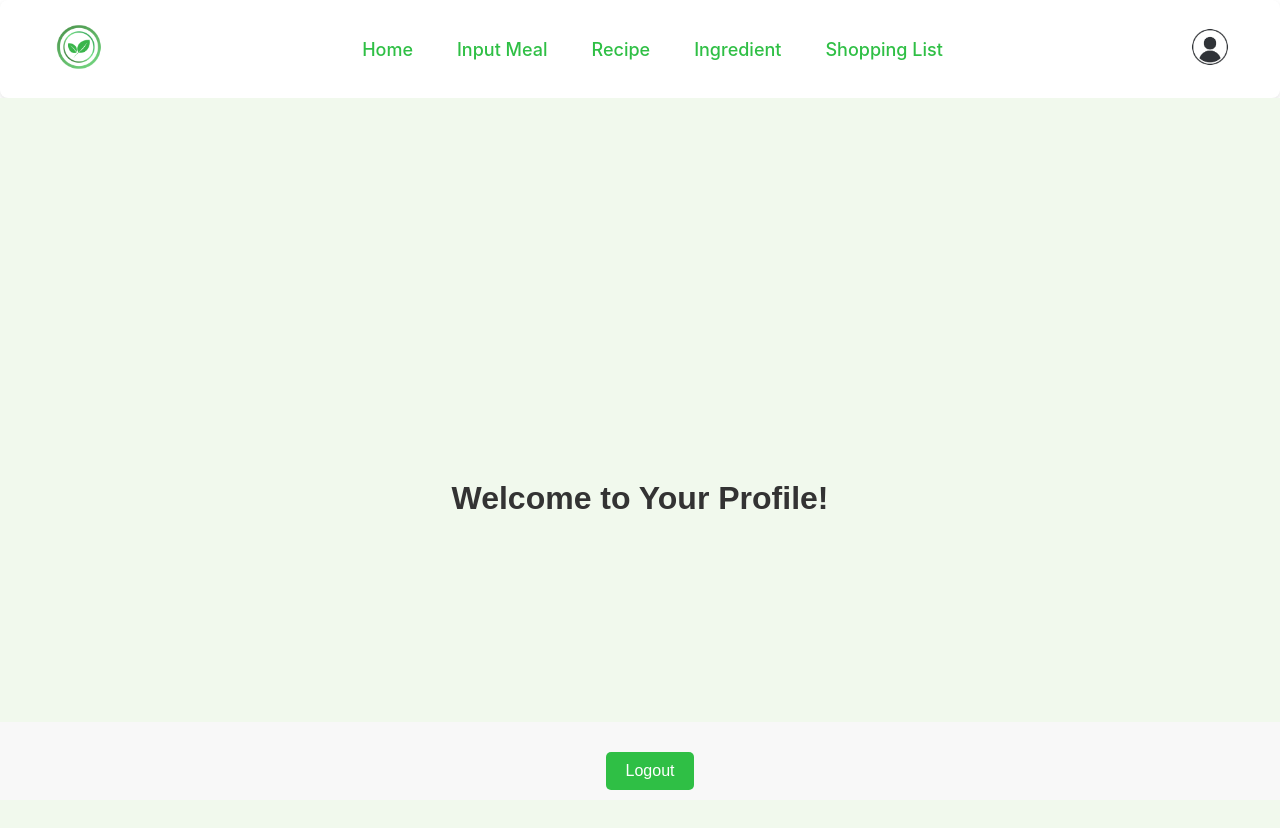
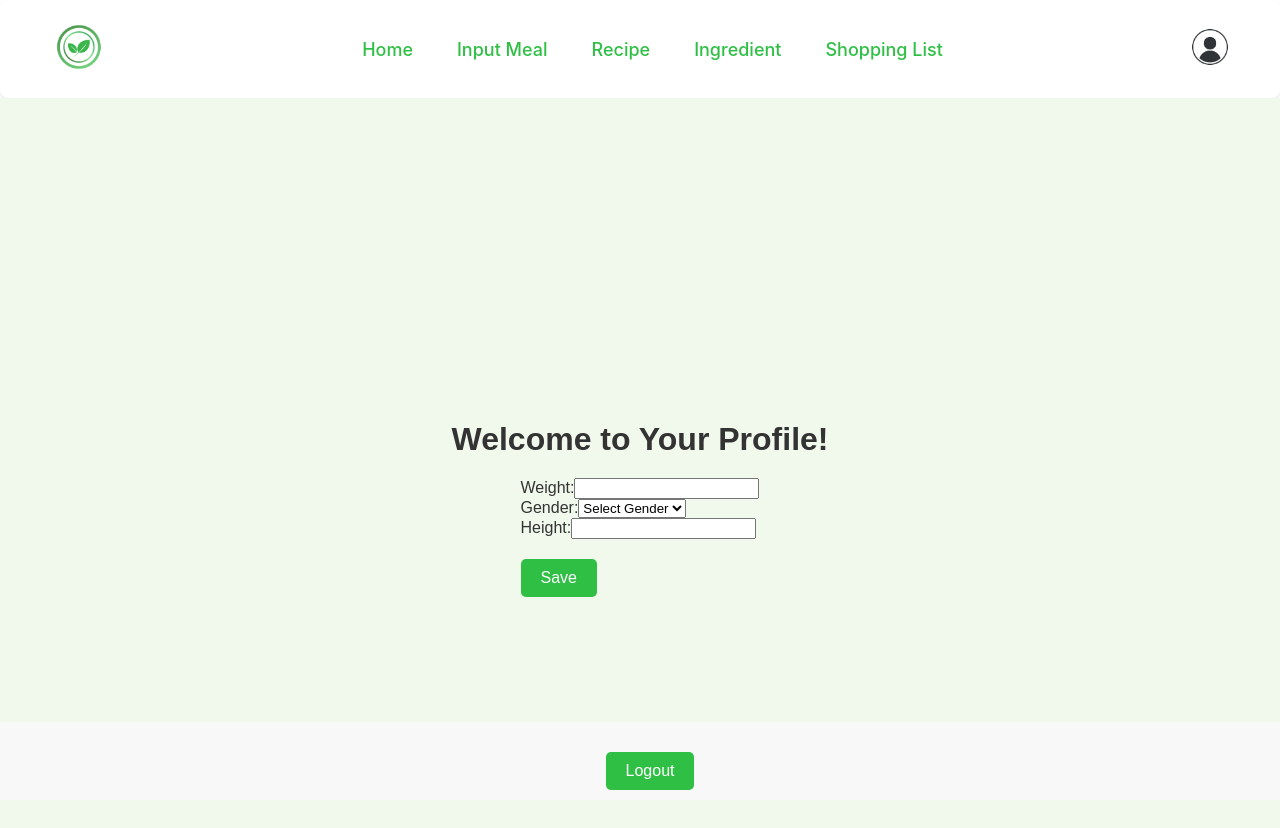
Before and after one commit to The-Feast-Finders/CS2340R_GreenPlate, a React (Create React App) app in the folder gp/: page /profile in a window 1280 px wide. Shown: the top 828 px of the page. Built offline with nearby package versions, Linux system fonts and the light colour scheme; no server answers.

Commit message:
Implemented add meal functionality and timestamp

```diff
--- /dev/null
+++ b/gp/src/components/InputData.jsx
@@ -0,0 +1,83 @@
+import React, { useState } from 'react';
+import { getAuth, onAuthStateChanged } from 'firebase/auth';
+import { getFirestore, doc, setDoc } from 'firebase/firestore';
+
+const InputData = () => {
+    const [weight, setWeight] = useState('');
+    const [gender, setGender] = useState('');
+    const [height, setHeight] = useState('');
+    const [meals, setMeals] = useState([]); // Assuming this is an array
+
+    // Authenticate and set user
+    const auth = getAuth();
+    const [user, setUser] = useState(null);
+
+    onAuthStateChanged(auth, (currentUser) => {
+        setUser(currentUser);
+    });
+
+    const handleSave = (event) => {
+        event.preventDefault(); // Prevents the default form submit action
+
+        if (user) {
+            const userData = { weight, gender, height, meals };
+            saveUserData(user.uid, userData);
+        } else {
+            console.log("No user logged in");
+            // Handle the case where there is no user logged in
+        }
+    };
+
+    const saveUserData = async (uid, userData) => {
+        try {
+            const db = getFirestore();
+            const userRef = doc(db, 'users', uid);
+            await setDoc(userRef, userData, { merge: true });
+            console.log('User data saved successfully');
+        } catch (error) {
+            console.error('Error saving user data:', error);
+        }
+    };
+
+    return (
+        <form onSubmit={handleSave}>
+            <div>
+                <label htmlFor="weight">Weight:</label>
+                <input
+                    type="number"
+                    id="weight"
+                    value={weight}
+                    onChange={(e) => setWeight(e.target.value)}
+                    required
+                />
+            </div>
+            <div>
+                <label htmlFor="gender">Gender:</label>
+                <select
+                    id="gender"
+                    value={gender}
+                    onChange={(e) => setGender(e.target.value)}
+                    required
+                >
+                    <option value="">Select Gender</option>
+                    <option value="female">Female</option>
+                    <option value="male">Male</option>
+                    <option value="other">Other</option>
+                </select>
+            </div>
+            <div>
+                <label htmlFor="height">Height:</label>
+                <input
+                    type="number"
+                    id="height"
+                    value={height}
+                    onChange={(e) => setHeight(e.target.value)}
+                    required
+                />
+            </div>
+            <button type="submit">Save</button>
+        </form>
+    );
+};
+
+export default InputData;
--- /dev/null
+++ b/gp/src/components/InputMeal.jsx
@@ -0,0 +1,68 @@
+import React, { useState } from 'react';
+import { getAuth, onAuthStateChanged } from 'firebase/auth';
+import { getFirestore, doc, setDoc, collection, addDoc, Timestamp } from 'firebase/firestore';
+
+const InputMeal = () => {
+    const [mealName, setMealName] = useState('');
+    const [calories, setCalories] = useState('');
+    const [user, setUser] = useState(null);
+
+    const auth = getAuth();
+    onAuthStateChanged(auth, (currentUser) => {
+        setUser(currentUser);
+    });
+
+    const handleSubmit = async (event) => {
+        event.preventDefault();
+
+        if (user) {
+            const mealData = {
+                name: mealName,
+                calories: parseInt(calories, 10),
+                timestamp: Timestamp.fromDate(new Date()) // Save the current time as a Firestore Timestamp
+            };
+
+            // Update user's meal array
+            const userRef = doc(getFirestore(), 'users', user.uid);
+            await setDoc(userRef, { meals: mealData }, { merge: true });
+
+            // Add meal to general meals collection
+            const mealsRef = collection(getFirestore(), 'meals');
+            await addDoc(mealsRef, { ...mealData, userId: user.uid });
+
+            console.log('Meal added successfully');
+            // Reset the form or provide feedback to the user
+        } else {
+            console.log('User is not logged in');
+            // Handle the case where there is no user logged in
+        }
+    };
+
+    return (
+        <form onSubmit={handleSubmit}>
+            <div>
+                <label htmlFor="mealName">Meal Name:</label>
+                <input
+                    type="text"
+                    id="mealName"
+                    value={mealName}
+                    onChange={(e) => setMealName(e.target.value)}
+                    required
+                />
+            </div>
+            <div>
+                <label htmlFor="calories">Calories:</label>
+                <input
+                    type="number"
+                    id="calories"
+                    value={calories}
+                    onChange={(e) => setCalories(e.target.value)}
+                    required
+                />
+            </div>
+            <button type="submit">Add Meal</button>
+        </form>
+    );
+};
+
+export default InputMeal;
--- a/gp/src/pages/InputMealPage.jsx
+++ b/gp/src/pages/InputMealPage.jsx
@@ -1,8 +1,9 @@
 import React from 'react';
 import NavigationBar from '../components/NavigationBar';
 //import './styles/InputMeal.css'
+import InputMeal from '../components/InputMeal';
 
-const InputMeal = () => {
+const InputMealPage = () => {
     return (
         <div>
             <NavigationBar />
@@ -10,9 +11,9 @@ const InputMeal = () => {
                 <h1>Input Meal</h1>
                 <p>Welcome to the Input Meal screen!</p>
             </div>
-
+            <InputMeal />
         </div>
     );
 };
 
-export default InputMeal;
+export default InputMealPage;
--- a/gp/src/pages/LoginPage.jsx
+++ b/gp/src/pages/LoginPage.jsx
@@ -2,6 +2,7 @@ import React from 'react';
 import LoginForm from '../components/LoginForm';
 import './styles/LogRegPage.css';
 import firebase from '../firebase.js';
+import { getFirestore, doc, setDoc } from 'firebase/firestore';
 
 import { useNavigate } from 'react-router-dom';
 import { useState } from 'react';
@@ -25,6 +26,8 @@ const LoginPage = () => {
             });
     };
 
+
+
     return (
         <div className="login-container">
             <div className="login-card">
--- a/gp/src/pages/ProfilePage.jsx
+++ b/gp/src/pages/ProfilePage.jsx
@@ -1,6 +1,7 @@
 import React from 'react';
 import './styles/ProfilePage.css'
 import NavigationBar from '../components/NavigationBar';
+import InputData from '../components/InputData'
 
 const ProfilePage = ({ userData, onUpdate }) => {
     // userData should contain the user's information such as meals, height, etc.
@@ -18,7 +19,7 @@ const ProfilePage = ({ userData, onUpdate }) => {
             <NavigationBar />
             <div className="profile-page">
                 <h1>Welcome to Your Profile!</h1>
-                {/* User data and update button */}
+                <InputData />
             </div>
             <div className="logout-button-container">
                 <button onClick={logout}>Logout</button>
```
